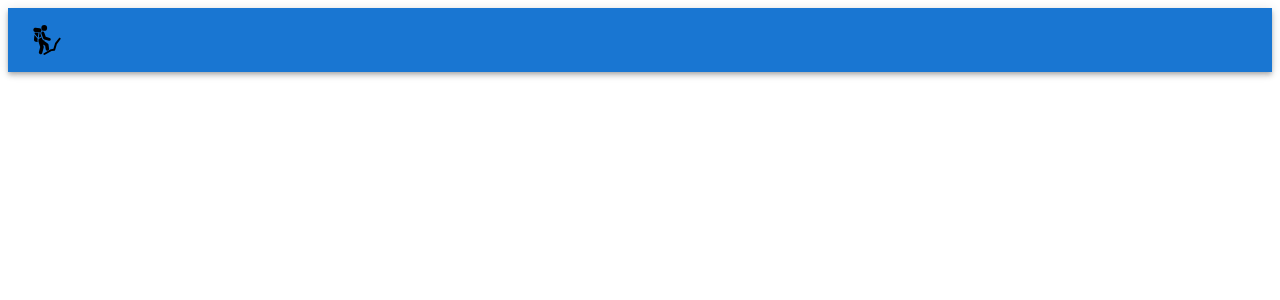
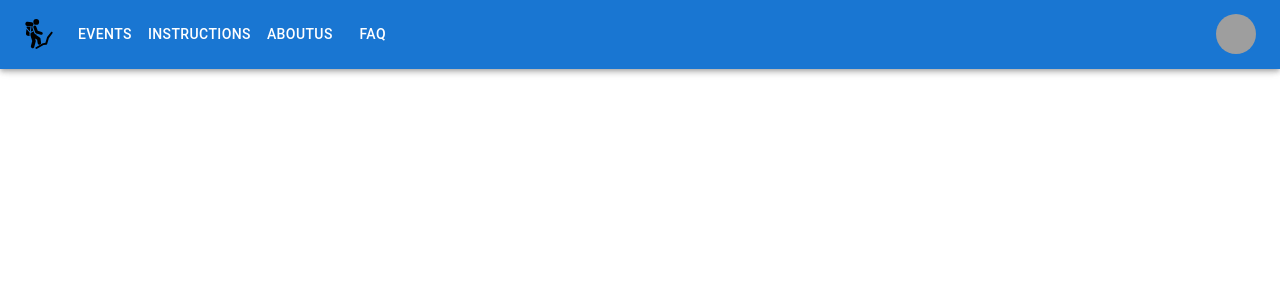
Before and after one commit to chodankarac/wander-trek, a Next.js app: page / in a window 1280 px wide. Shown: the top 300 px of the page. Built offline with nearby package versions, Linux system fonts and the light colour scheme; grey boxes are pictures that could not be loaded.

Commit message:
appHeaderslice,store files added;implements issue #3

```diff
--- /dev/null
+++ b/app/store.ts
@@ -0,0 +1,11 @@
+import { configureStore } from "@reduxjs/toolkit";
+import appHeaderReducer from "../features/Header/appHeaderSlice";
+
+export const store = configureStore({
+  reducer: {
+    appHeader: appHeaderReducer,
+  },
+});
+
+export type RootState = ReturnType<typeof store.getState>;
+export type AppDispatch = typeof store.dispatch;
--- a/components/Layout/index.tsx
+++ b/components/Layout/index.tsx
@@ -1,5 +1,5 @@
 import React from "react";
-import AppHeader from "../molecules/Header/AppHeader";
+import AppHeader from "../organism/Header/AppHeader";
 
 function Layout() {
   return (
--- a/components/molecules/Header/AppHeader/index.tsx
+++ /dev/null
@@ -1,16 +0,0 @@
-import { AppBar, Box, Container, IconButton, Toolbar, Typography } from "@mui/material";
-import React from "react";
-import MenuIcon from "@mui/icons-material/Menu";
-import Image from "next/image";
-
-export default function AppHeader() {
-  return (
-    <AppBar position="static">
-      <Container maxWidth="xl">
-        <Toolbar disableGutters>
-          <Image src={"/assets/images/man-in-hike.svg"} width={30} height={30} alt="" />
-        </Toolbar>
-      </Container>
-    </AppBar>
-  );
-}
--- /dev/null
+++ b/components/organism/Header/AppHeader/index.tsx
@@ -0,0 +1,158 @@
+import {
+  AppBar,
+  Avatar,
+  Box,
+  Button,
+  Container,
+  Grid,
+  IconButton,
+  ImageList,
+  ImageListItem,
+  Menu,
+  MenuItem,
+  Stack,
+  Toolbar,
+  Tooltip,
+  Typography,
+} from "@mui/material";
+import React from "react";
+import MenuIcon from "@mui/icons-material/Menu";
+import Image from "next/image";
+
+const pages = ["Events", "Instructions", "AboutUs", "FAQ"];
+const settings = ["Profile", "Account", "Dashboard", "Logout"];
+
+export default function AppHeader() {
+  const [anchorElNav, setAnchorElNav] = React.useState<null | HTMLElement>(null);
+  const [anchorElUser, setAnchorElUser] = React.useState<null | HTMLElement>(null);
+
+  const handleOpenNavMenu = (event: React.MouseEvent<HTMLElement>) => {
+    setAnchorElNav(event.currentTarget);
+  };
+  const handleOpenUserMenu = (event: React.MouseEvent<HTMLElement>) => {
+    setAnchorElUser(event.currentTarget);
+  };
+
+  const handleCloseNavMenu = () => {
+    setAnchorElNav(null);
+  };
+
+  const handleCloseUserMenu = () => {
+    setAnchorElUser(null);
+  };
+  return (
+    <AppBar>
+      <Container maxWidth="xl">
+        <Toolbar disableGutters>
+          <Grid
+            container
+            sx={{
+              display: { md: "flex", sm: "none", xs: "none" },
+            }}
+            spacing={2}
+          >
+            <Grid
+              item
+              sx={{ display: "flex", flexDirection: "row", justifyContent: "flex-start", alignItems: "center" }}
+            >
+              <Stack direction="row" spacing={2}>
+                <ImageList variant="standard" cols={1}>
+                  <ImageListItem>
+                    <Image src={"/assets/images/man-in-hike.svg"} width={30} height={30} alt="" />
+                  </ImageListItem>
+                </ImageList>
+              </Stack>
+            </Grid>
+            <Grid item>
+              <Box sx={{ flexGrow: 1, display: { xs: "none", md: "flex" } }}>
+                {pages.map((page) => (
+                  <Button key={page} sx={{ my: 2, color: "white", display: "block" }}>
+                    {page}
+                  </Button>
+                ))}
+              </Box>
+            </Grid>
+          </Grid>
+          <Grid container>
+            <Grid item xs={4} sx={{ display: "flex", justifyContent: "center" }}>
+              <Box sx={{ flexGrow: 1, display: { xs: "flex", md: "none" } }}>
+                <IconButton
+                  size="large"
+                  aria-label="account of current user"
+                  aria-controls="menu-appbar"
+                  aria-haspopup="true"
+                  onClick={handleOpenNavMenu}
+                  color="inherit"
+                >
+                  <MenuIcon />
+                </IconButton>
+                <Menu
+                  id="menu-appbar"
+                  anchorEl={anchorElNav}
+                  anchorOrigin={{
+                    vertical: "bottom",
+                    horizontal: "left",
+                  }}
+                  keepMounted
+                  transformOrigin={{
+                    vertical: "top",
+                    horizontal: "left",
+                  }}
+                  open={Boolean(anchorElNav)}
+                  onClose={handleCloseNavMenu}
+                  sx={{
+                    display: { xs: "block", md: "none" },
+                  }}
+                >
+                  {pages.map((page) => (
+                    <MenuItem key={page} onClick={handleCloseNavMenu}>
+                      <Typography textAlign="center">{page}</Typography>
+                    </MenuItem>
+                  ))}
+                </Menu>
+              </Box>
+            </Grid>
+            <Grid item xs={4} sx={{ display: "flex", justifyContent: "center", alignItems: "center" }}>
+              <ImageList>
+                <ImageListItem sx={{ display: { md: "none" } }}>
+                  <Image src={"/assets/images/man-in-hike.svg"} width={30} height={30} alt="" />
+                </ImageListItem>
+              </ImageList>
+            </Grid>
+            <Grid item xs={4} sx={{ display: "flex", justifyContent: "flex-end", alignItems: "center" }}>
+              <Box sx={{ flexGrow: 0 }}>
+                <Tooltip title="Open settings">
+                  <IconButton onClick={handleOpenUserMenu} sx={{ p: 0 }}>
+                    <Avatar alt="Ashish" src="/static/images/avatar/2.jpg" />
+                  </IconButton>
+                </Tooltip>
+                <Menu
+                  sx={{ mt: "45px" }}
+                  id="menu-appbar"
+                  anchorEl={anchorElUser}
+                  anchorOrigin={{
+                    vertical: "top",
+                    horizontal: "right",
+                  }}
+                  keepMounted
+                  transformOrigin={{
+                    vertical: "top",
+                    horizontal: "right",
+                  }}
+                  open={Boolean(anchorElUser)}
+                  onClose={handleCloseUserMenu}
+                >
+                  {settings.map((setting) => (
+                    <MenuItem key={setting} onClick={handleCloseUserMenu}>
+                      <Typography textAlign="center">{setting}</Typography>
+                    </MenuItem>
+                  ))}
+                </Menu>
+              </Box>
+            </Grid>
+          </Grid>
+        </Toolbar>
+      </Container>
+    </AppBar>
+  );
+}
--- /dev/null
+++ b/features/Header/appHeaderSlice.ts
@@ -0,0 +1,31 @@
+import { createSlice } from "@reduxjs/toolkit";
+
+type initialState = {
+  anchorElNav: HTMLElement | null;
+  anchorElUser: HTMLElement | null;
+};
+const initialState: initialState = {
+  anchorElNav: null,
+  anchorElUser: null,
+};
+const appHeaderSlice = createSlice({
+  name: "appHeader",
+  initialState,
+  reducers: {
+    setOpenNavMenu: (state, action) => {
+      state.anchorElNav = action.payload;
+    },
+    setCloseNavMenu: (state) => {
+      state.anchorElNav = null;
+    },
+    setOpenUserMenu: (state, action) => {
+      state.anchorElUser = action.payload;
+    },
+    setCloseUserMenu: (state) => {
+      state.anchorElUser = null;
+    },
+  },
+});
+
+export default appHeaderSlice.reducer;
+export const { setOpenNavMenu, setCloseNavMenu, setOpenUserMenu, setCloseUserMenu } = appHeaderSlice.actions;
--- a/pages/_app.tsx
+++ b/pages/_app.tsx
@@ -1,11 +1,15 @@
+import { store } from "@/app/store";
 import Layout from "@/components/Layout";
 import "@/styles/globals.css";
 import type { AppProps } from "next/app";
+import { Provider } from "react-redux";
 
 export default function App({ Component, pageProps }: AppProps) {
   return (
-    <Layout {...pageProps}>
-      <Component {...pageProps} />
-    </Layout>
+    <Provider store={store}>
+      <Layout {...pageProps}>
+        <Component {...pageProps} />
+      </Layout>
+    </Provider>
   );
 }
```
Also changed, not shown: tsconfig.json (+23 -5 lines).
